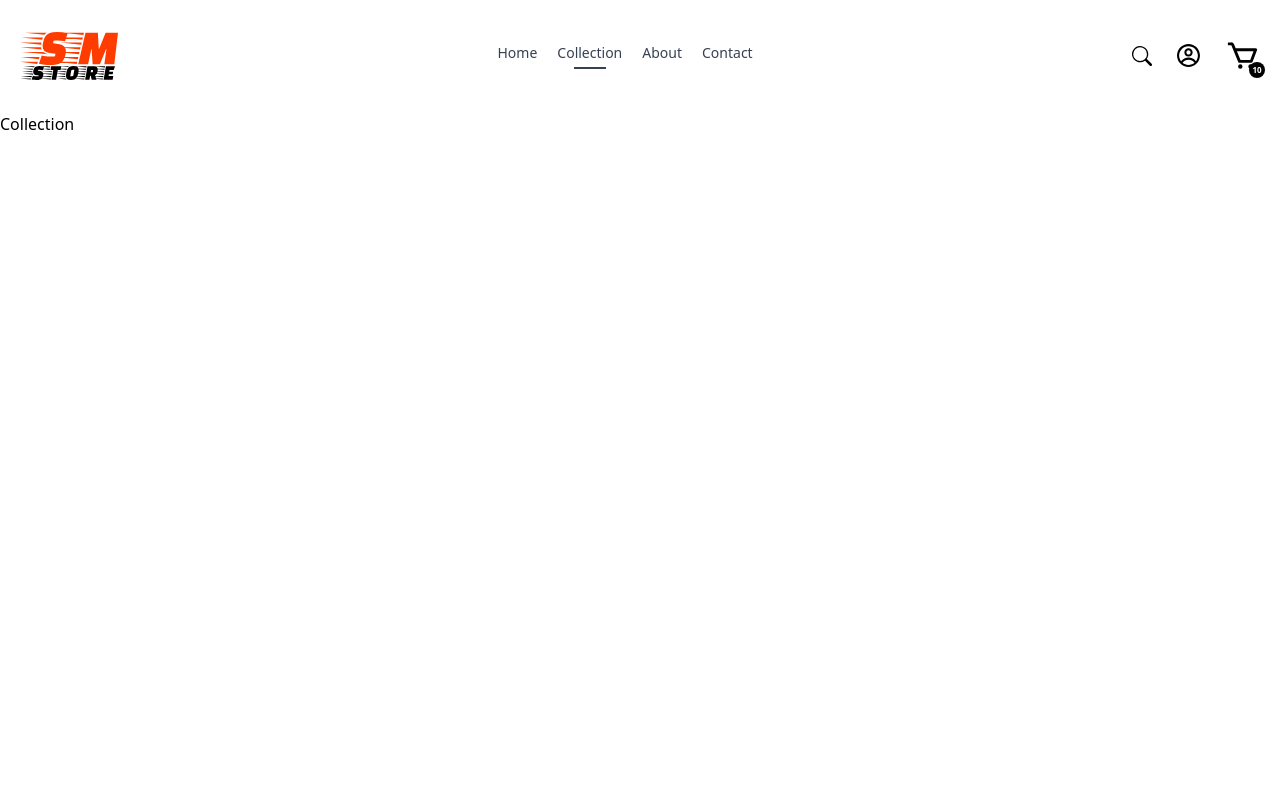
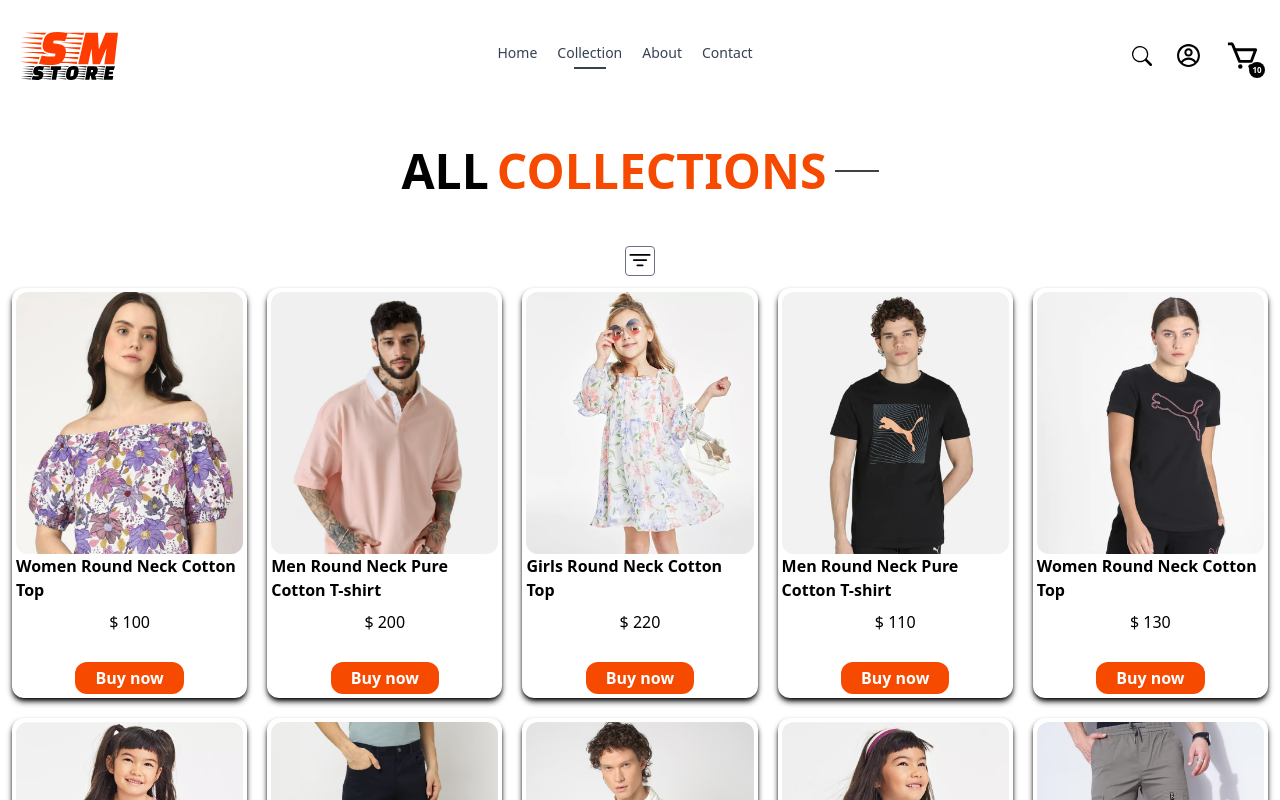
Before and after one commit to matusalasana/ecommerce-app, a React (Vite) app: page /collection in a window 1280 px wide. Shown: the top 800 px of the page. Built offline with nearby package versions, Linux system fonts and the light colour scheme.

Commit message:
collection page done

```diff
--- a/src/components/BestSellers.tsx
+++ b/src/components/BestSellers.tsx
@@ -31,7 +31,7 @@ function BestSellers() {
         {latestProducts?.map((product, index)=>(
           <>
           { product.bestseller==true &&
-          <div className="rounded-xl p-1 shadow-md shadow-black">
+          <div>
             <ProductItem name={product.name} price={product.price} key={index} imgURL={product.image} productId={product._id} />
           </div>
           }
--- a/src/components/LatestCollection.tsx
+++ b/src/components/LatestCollection.tsx
@@ -29,7 +29,7 @@ function LatestCollection() {
 
       <div className="grid base:grid-cols-2 max-sm:grid-cols-2 md:grid-cols-4 lg:grid-cols-5 xl:grid-cols-5 gap-5">
         {latestProducts?.slice(0,10).map((product, index)=>(
-          <div className="rounded-xl p-1 shadow-md shadow-black">
+          <div>
             <ProductItem name={product.name} price={product.price} key={index} imgURL={product.image} productId={product._id} />
           </div>
         ))}
--- a/src/components/Nav.tsx
+++ b/src/components/Nav.tsx
@@ -13,7 +13,7 @@ function Nav() {
     const [visibility, setVisibility] = useState(false)
 
   return (
-    <nav className='flex justify-between items-center px-5 py-8'>
+    <nav className='flex justify-between items-center px-5 py-8 fixed bg-white w-full'>
         <Link to={'/'}>
             <img src = {smLogo} alt="logo" className='max-sm:w-20 mb-px' />
             <img src = {storeLogo} alt="logo" className='max-sm:w-[78px] w-[95px]' />
@@ -107,7 +107,6 @@ function Nav() {
                         items-center
                         gap-4
                         mt-10
-
                         text-xl
                         text-gray-600
             '
--- a/src/components/ProductItem.tsx
+++ b/src/components/ProductItem.tsx
@@ -15,15 +15,16 @@ function ProductItem({name, productId, imgURL, price}:Props) {
 
   return (
     <Link to={`/product/${productId}`}>
-
+      <div className="rounded-xl shadow-md shadow-black p-1">
         <div className="overflow-hidden">
             <img src={imgURL[0]} alt={name} className="hover:scale-110 transition ease-in-out w-full rounded-xl" />
         </div>
         <p className="text-md font-semibold mb-2">{name}</p>
-        <p className="text-sm text-gray-600">{item?.currency} {price}</p>
+        <p className="text-md text-center">{item?.currency} {price}</p>
         <div className="flex justify-center">
           <button className="bg-orange-600 text-white font-semibold px-5 py-1 rounded-xl cursor-pointer hover:bg-orange-700 mt-7 center">Buy now</button>
         </div>
+      </div>
 
     </Link>
   )
--- a/src/pages/Collection.tsx
+++ b/src/pages/Collection.tsx
@@ -1,8 +1,113 @@
+import { useContext, useState } from "react"
+import { ShopContext } from "../context/ShopContext"
+import ProductItem from "../components/ProductItem"
+import Title from "../components/Title"
+import Footer from "../components/Footer"
+import { CgClose } from "react-icons/cg"
+import { BsFilter } from "react-icons/bs"
 
 
 function Collection() {
+
+  const items = useContext(ShopContext)
+  const [visibility, setVisibility] = useState('hidden')
+
   return (
-    <div>Collection</div>
+    <div>
+
+      <div className="px-3 pt-30 flex flex-col items-center justify-center">
+
+        <Title text1="ALL" text2="COLLECTIONS" />
+        <div>
+          <BsFilter onClick={()=> setVisibility('block')} fontSize={30} className="border-1 rounded border-gray-500 m-3 cursor-pointer"/>
+        </div>
+
+        <div className={`${visibility} border-2 border-gray-600 rounded-md mb-10 p-2 relative max-sm:w-[350px] w-[450px]`}>
+          <p
+            className="
+            font-semibold
+            text-center"
+          >
+            FILTERS
+          </p>
+          <CgClose color="red" fontSize={25} onClick={()=>setVisibility('hidden')} className="absolute top-1 right-1 cursor-pointer"/>
+
+          <div
+            className="
+            flex
+            flex-row
+            w-full
+            justify-evenly
+            items-center">
+            <div
+              className="
+              flex
+              flex-col
+              gap-5
+              max-sm:text-xs
+              text-sm
+              max-sm:w-[110px]
+              w-[130px]
+              p-2"
+            >
+              <p className="font-semibold">CATEGORIES</p>
+              <div className="flex flex-row gap-2">
+                <input id="men" type="checkbox" className="cursor-pointer"/>
+                <label htmlFor="men" className="hover:font-semibold hover:cursor-pointer" >Men</label>
+              </div>
+              <div className="flex flex-row gap-2">
+                <input id="women" type="checkbox" className="cursor-pointer"/>
+                <label htmlFor="women" className="hover:font-semibold hover:cursor-pointer" >Women</label>
+              </div>
+              <div className="flex flex-row gap-2">
+                <input id="kids" type="checkbox" className="cursor-pointer"/>
+                <label htmlFor="kids" className="hover:font-semibold hover:cursor-pointer" >Kids</label>
+              </div>
+            </div>
+
+            <div className=" flex flex-col gap-5 max-sm:text-xs text-sm max-sm:w-[110px] w-[130px] p-2">
+              <p className="font-semibold">TYPE</p>
+              <div className="flex flex-row gap-2">
+                <input id="topwear" type="checkbox" className="cursor-pointer"/>
+                <label htmlFor="topwear" className="hover:font-semibold hover:cursor-pointer" >Topwear</label>
+              </div>
+              <div className="flex flex-row gap-2">
+                <input id="bottomwear" type="checkbox" className="cursor-pointer"/>
+                <label htmlFor="bottomwear" className="hover:font-semibold hover:cursor-pointer" >Bottomwear</label>
+              </div>
+              <div className="flex flex-row gap-2">
+                <input id="winterwear" type="checkbox" className="cursor-pointer"/>
+                <label htmlFor="winterwear" className="hover:font-semibold hover:cursor-pointer" >Winterwear</label>
+              </div>
+            </div>
+          </div>
+
+        </div>
+
+
+        {/* For large screens */}
+
+        <div
+          className="
+          grid
+          base:grid-cols-2
+          max-sm:grid-cols-2
+          md:grid-cols-4
+          lg:grid-cols-5
+          xl:grid-cols-5
+          gap-5"
+        >
+          {items?.products.map((item) => (
+            <div className="">
+              <ProductItem name={item.name} price={item.price} productId={item._id} imgURL={item.image} />
+            </div>
+          ))}
+        </div>
+      </div>
+
+      <Footer/>
+
+    </div>
   )
 }
 
--- a/src/pages/Home.tsx
+++ b/src/pages/Home.tsx
@@ -7,7 +7,7 @@ import Footer from "../components/Footer"
 
 function Home() {
   return (
-    <div>
+    <div className="pt-20">
       <Hero />
       <LatestCollection/>
       <BestSellers />
```
